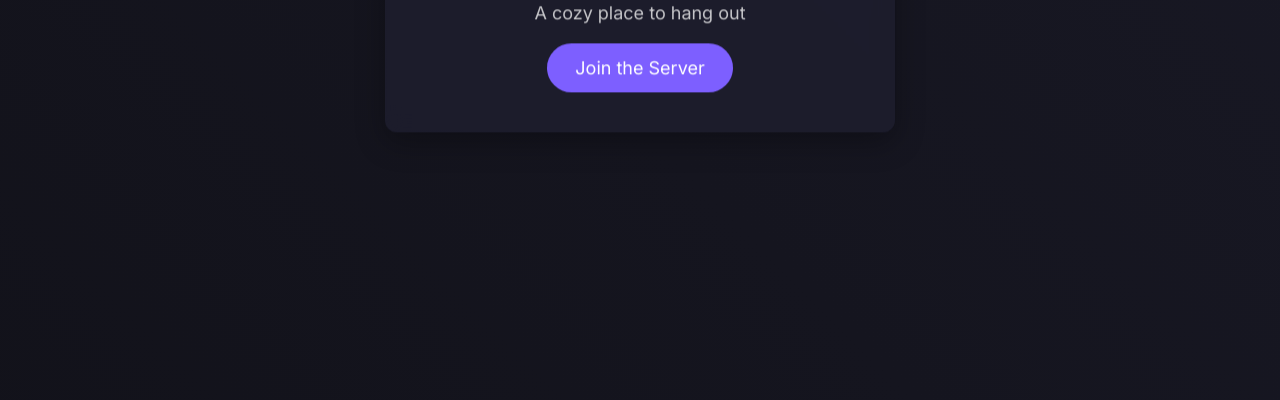
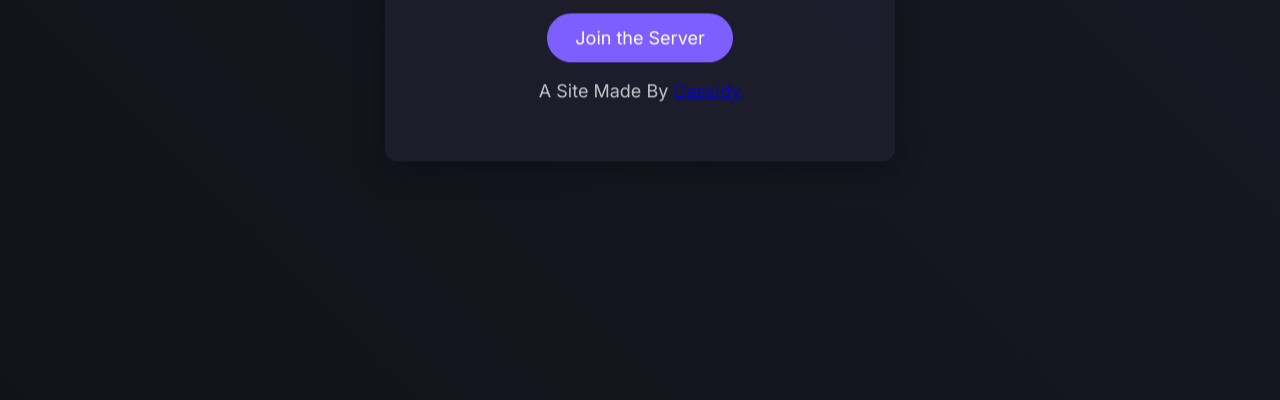
Before and after one commit to AnonymousElixir/convenience-store, a plain HTML site: page index.html in a window 1280 px wide. Shown: the part 400-800 px from the top of the page. Drawn offline with Linux system fonts and the light colour scheme.

Commit message:
Update index.html

```diff
--- a/index.html
+++ b/index.html
@@ -102,6 +102,7 @@
     <h1>Convenience Store</h1>
     <p>A cozy place to hang out</p>
     <a href="https://discord.gg/T4AxrTgak5" class="join-button" target="_blank">Join the Server</a>
+    <p>A Site Made By <a href=https://discord.com/users/1235968089221365831>Cassidy</a></p>
   </div>
 
   <script>
```
